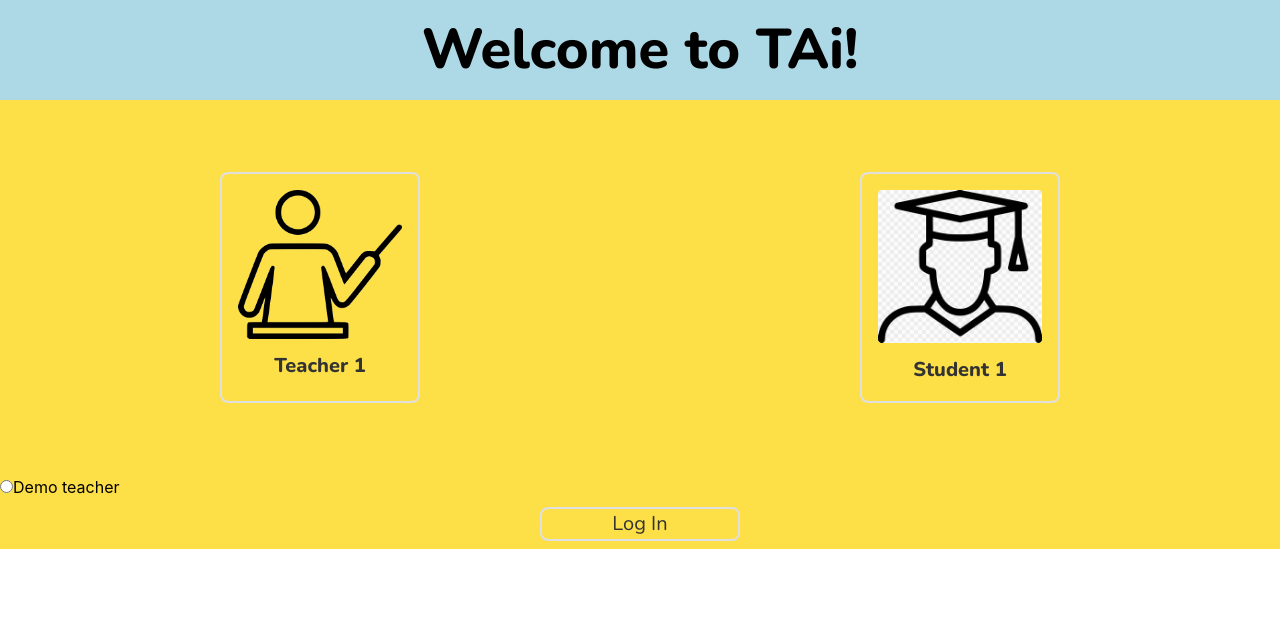
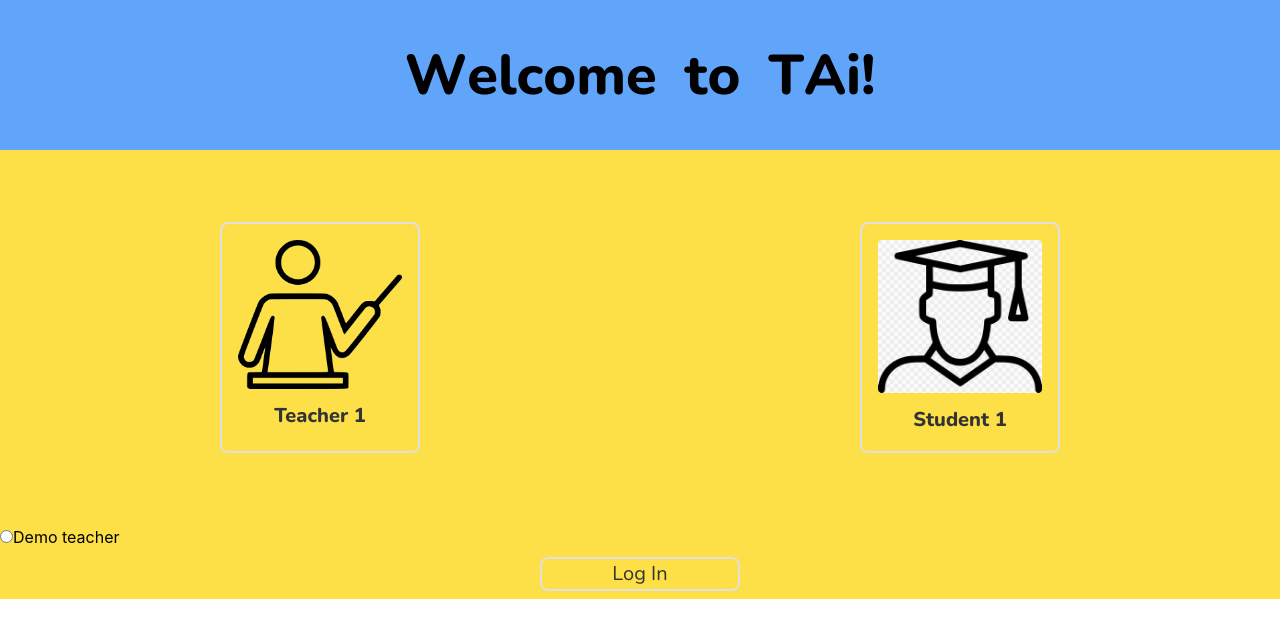
Before and after one commit to SwiftSeizure/tAI, a React (Create React App) app in the folder tai-frontend/: page / in a window 1280 px wide. Shown: the top 638 px of the page. Built offline with nearby package versions, Linux system fonts and the light colour scheme.

Commit message:
Rebased with main

```diff
--- a/tai-frontend/src/components/TitleCard.js
+++ b/tai-frontend/src/components/TitleCard.js
@@ -4,7 +4,6 @@ import ArrowBackIcon from '@mui/icons-material/ArrowBack';
 import '../App.css';
 import headers from "../CSS/Headers.css"
 import TitleHeading from "./animations/TitleHeading";
-
 
 /**
  * TitleCard Component
@@ -14,36 +13,39 @@ import TitleHeading from "./animations/TitleHeading";
  * Props:
  * - title: The title to display on the card. If empty, a default message is shown.
  */
-
 const TitleCard = ( { title  } ) => {
 
-    // Hook to navigate, used for the previous page
+
     const navigate = useNavigate();
 
-
     // TODO: change this to make it so that it keeps a list of pages
-        /**
+    /**
      * goBackPage
      * Navigates the user to the previous page when the back button is clicked.
      * @param {Event} e - The click event
      */
     const goBackPage = (e) => {
         e.preventDefault();
+
         navigate(-1);
+
     };
 
 
     return(
         <>
-        <div className="title-card-center">
+        <div className="relative flex items-center justify-center h-fit bg-blue-400 px-4 w-full ">
             {/*if no title is provided, show a default welcome message*/}
             {title === "" ?  (
-                <div className="title-only">
-                    <h1 className="title-card-h1"> Welcome to TAi! </h1>
+
+
+                <div className="flex justify-center w-full">
+                    <TitleHeading title={'Welcome to TAi!'} transitionTime={100} />
                 </div>
+
                 ) : (
                 <>
-                    <div className="back-button-container">
+                    <div className="absolute left-4">
                         <button
                             className="custom-button-title"
                             onClick={ (e) => goBackPage(e)}
@@ -51,8 +53,8 @@ const TitleCard = ( { title  } ) => {
                             <ArrowBackIcon />
                         </button>
                     </div>
-                    <div className="title-container">
-                        <h1 className="title-card-h1"> {title} </h1>
+                    <div className="flex-grow flex justify-center">
+                        <TitleHeading title={title} transitionTime={25} />
                     </div>
                 </>
                 )
```
